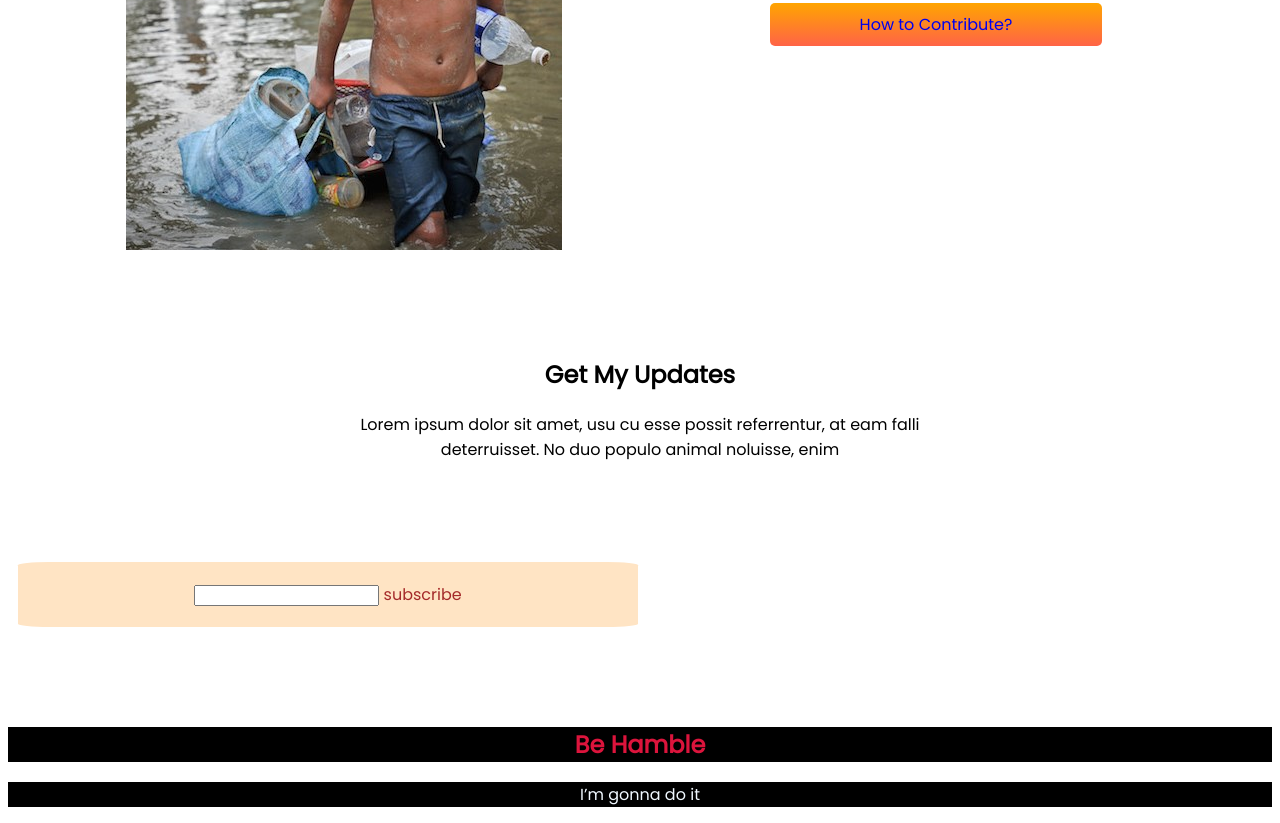
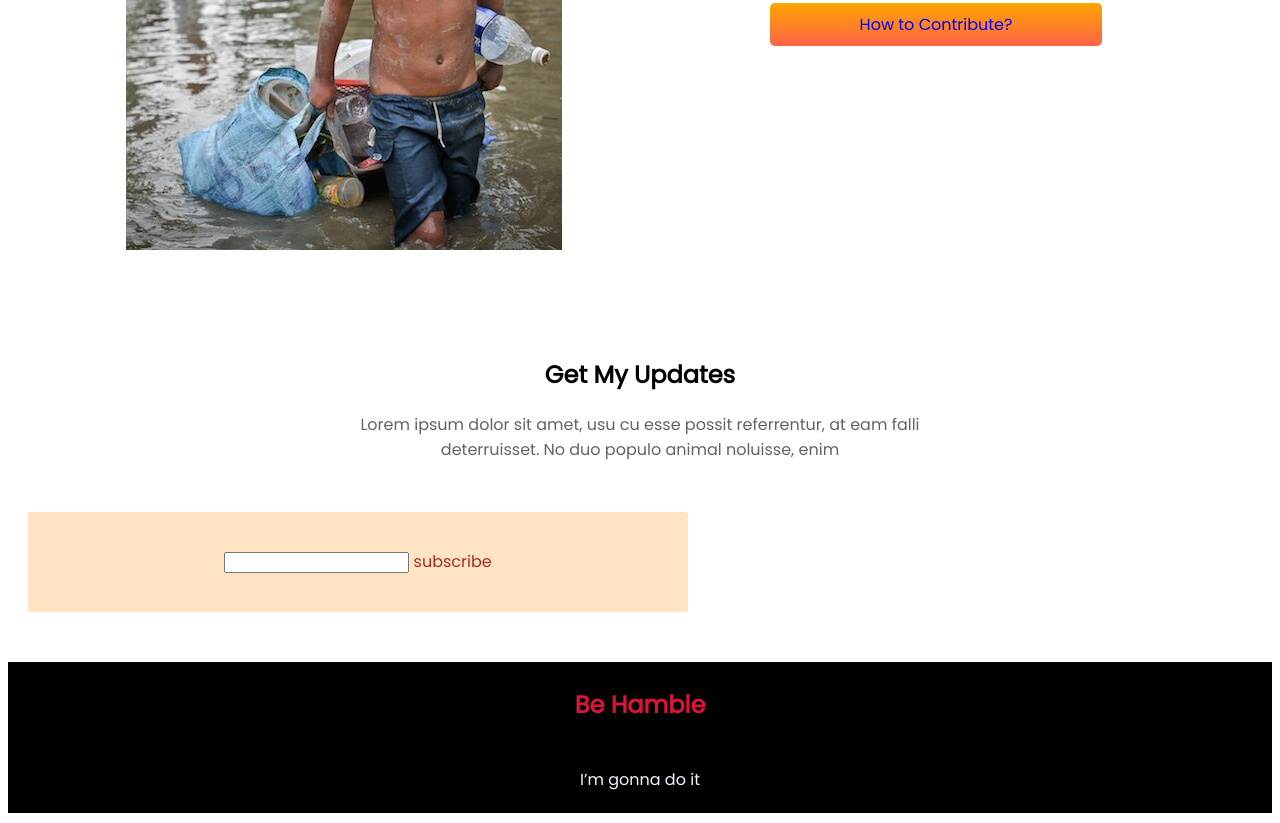
Before and after one commit to Aktarull/frist-assignment, a plain HTML site: page index.html in a window 1280 px wide. Shown: the part 2802-3625 px from the top of the page. Drawn offline with Linux system fonts and the light colour scheme.

Commit message:
submit commit

```diff
--- a/style.css
+++ b/style.css
@@ -190,16 +190,28 @@ hr {
 .my-update {
     text-align: center;
     margin-top: 100px;
+
+
+}
+
+.my-update p {
+    color: rgb(102, 98, 98);
+
 }
 
 .submit {
-    padding: 20px 10px 20px 10px;
+    padding: 30px 30px 30px 30px;
     align-content: center;
-    margin: 100px 10px;
-    border-radius: 5%;
+    margin: 50px 20px;
+    border-radius: 2px;
     color: brown;
     background-color: bisque;
-    width: 600px;
+    height: 40px;
+    max-width: 600px;
+    border-width: 10px;
+    align-items: 50vh;
+
+
 }
 
 .last {
@@ -215,11 +227,13 @@ hr {
 footer {
     color: aliceblue;
     background-color: black;
-    margin-top: 0 auto;
+
+    border: 5px solid black;
 }
 
 .color {
     background-color: black;
+    border: 5px solid black;
 }
 
 .half-width {
```
